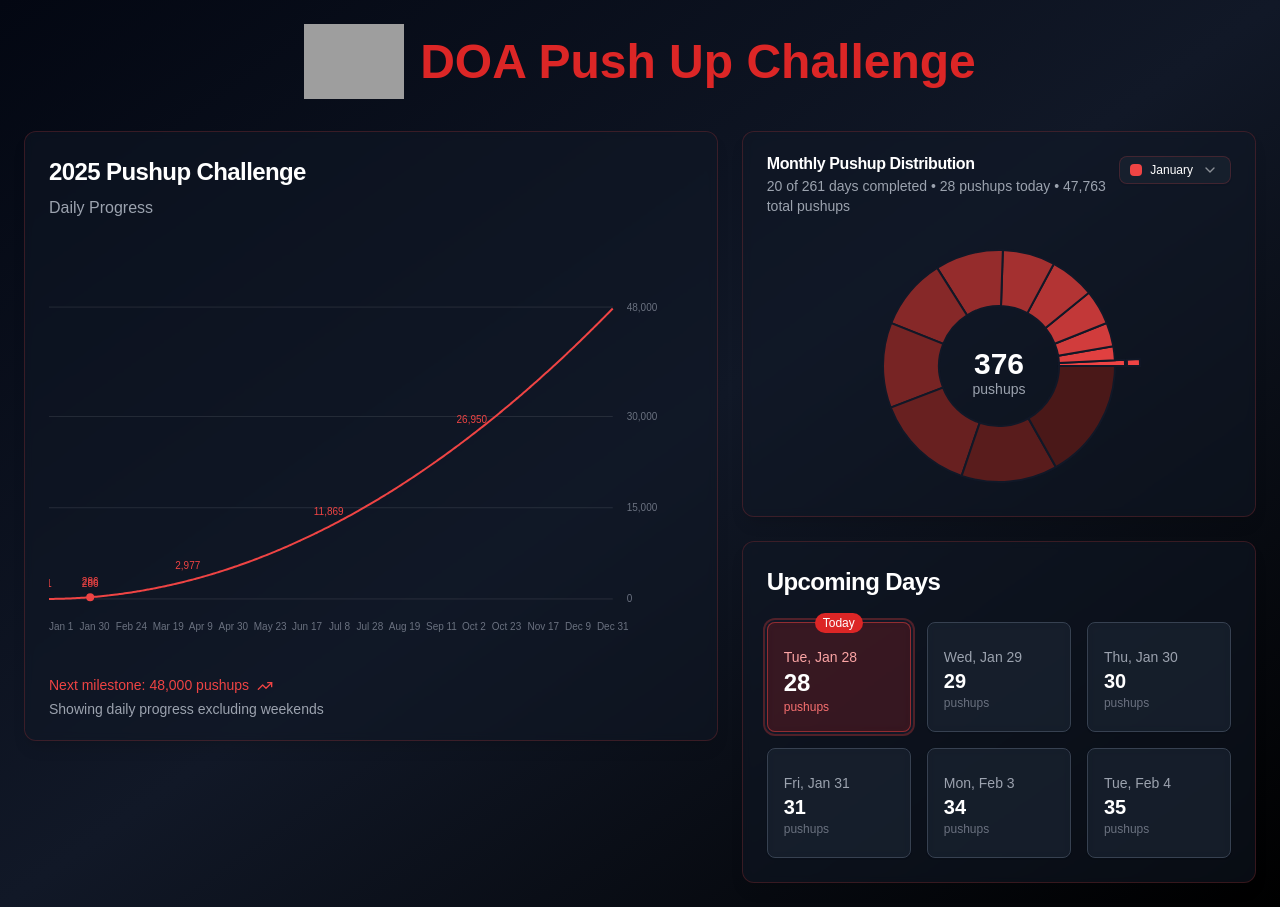
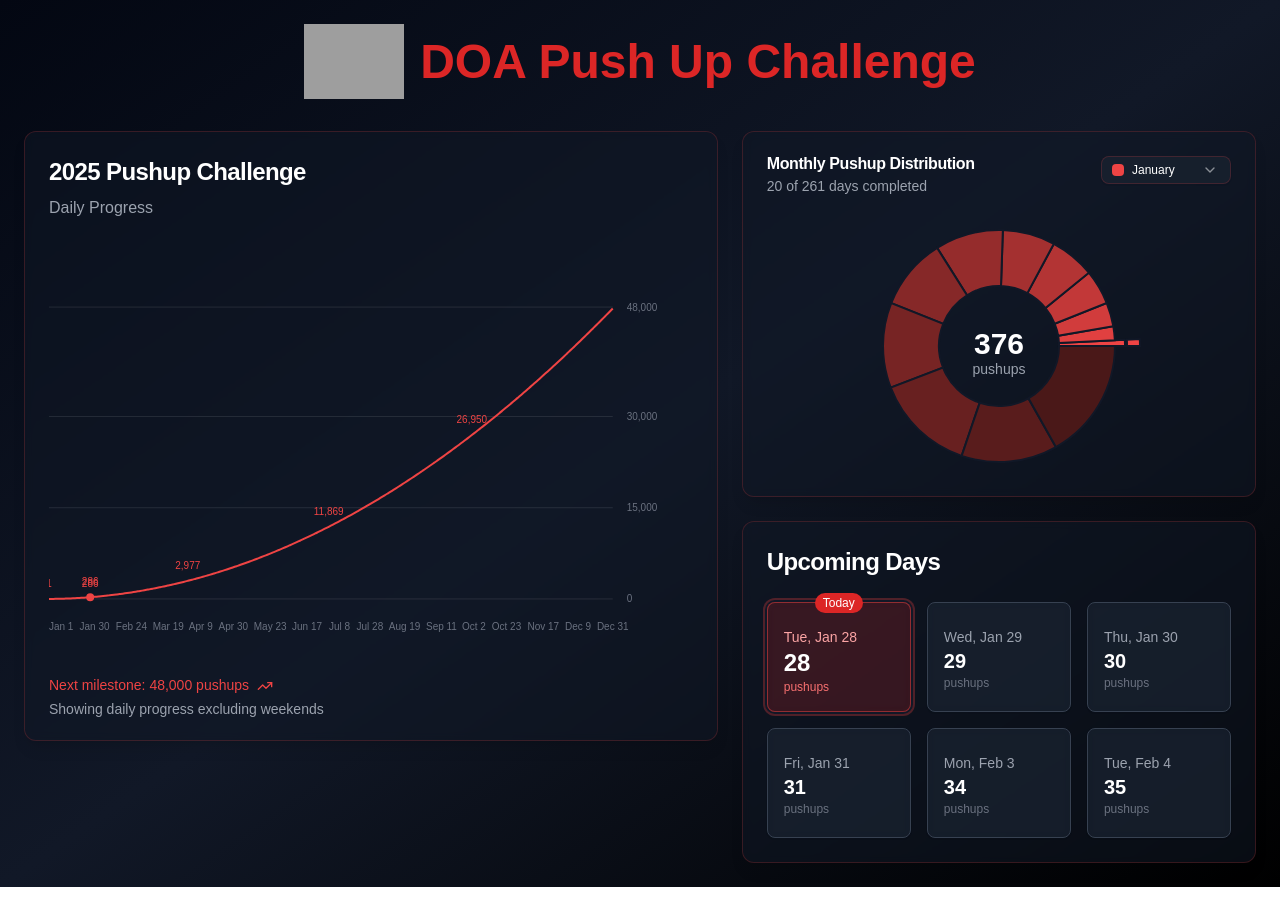
Before and after one commit to admineral/Git-Push-Up-Challenge, a Next.js app: page / in a window 1280 px wide. Built offline with nearby package versions, Linux system fonts and the light colour scheme; grey boxes are pictures that could not be loaded.

Commit message:
Update pie-chart.tsx

```diff
--- a/app/components/pie-chart.tsx
+++ b/app/components/pie-chart.tsx
@@ -77,14 +77,18 @@ const chartConfig = {
 } satisfies ChartConfig;
 
 interface PieChartComponentProps {
+  // @typescript-eslint/no-unused-vars
   totalPushups: number;
+  // @typescript-eslint/no-unused-vars
   todaysPushups: number;
   completedDays: number;
   totalWeekdays: number;
 }
 
 export function PieChartComponent({
+  // eslint-disable-next-line @typescript-eslint/no-unused-vars
   totalPushups,
+  // eslint-disable-next-line @typescript-eslint/no-unused-vars
   todaysPushups,
   completedDays,
   totalWeekdays
@@ -109,7 +113,7 @@ export function PieChartComponent({
         <div className="grid gap-1">
           <CardTitle className="text-white">Monthly Pushup Distribution</CardTitle>
           <CardDescription className="text-gray-400">
-            {formatNumber(completedDays)} of {formatNumber(totalWeekdays)} days completed • {formatNumber(todaysPushups)} pushups today • {formatNumber(totalPushups)} total pushups
+            {formatNumber(completedDays)} of {formatNumber(totalWeekdays)} days completed
           </CardDescription>
         </div>
         <Select value={activeMonth} onValueChange={setActiveMonth}>
```
